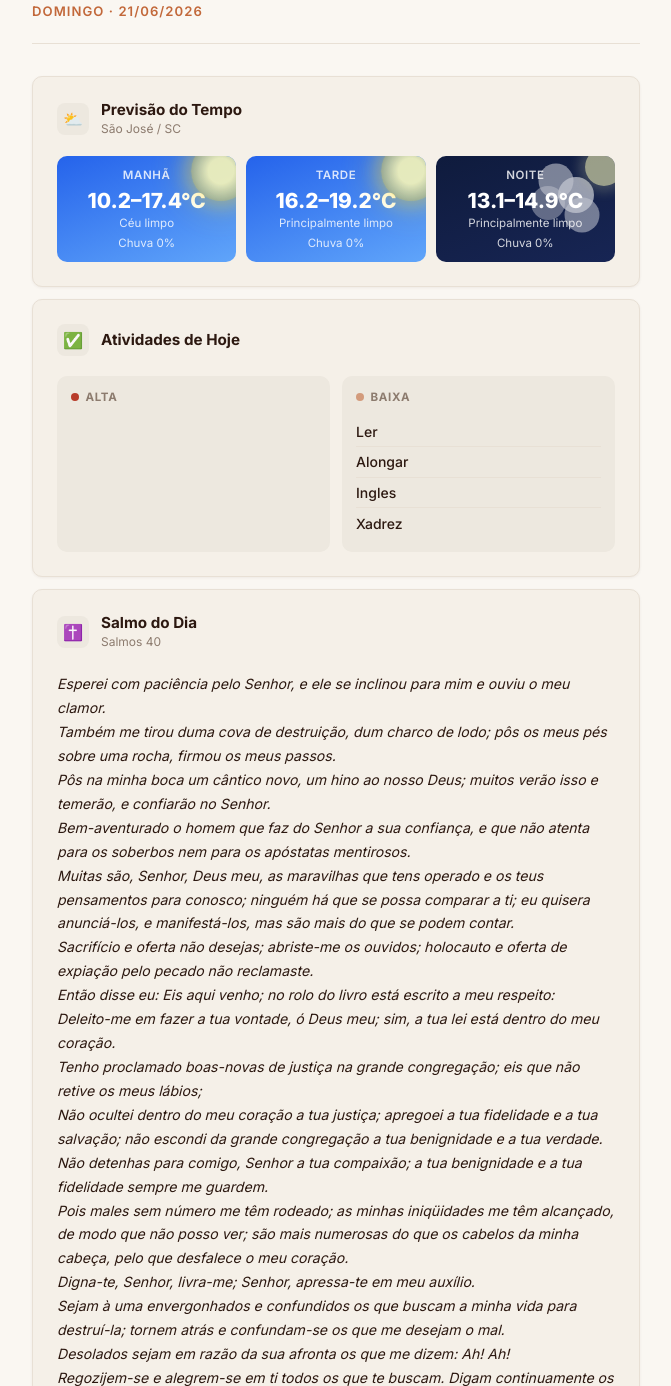
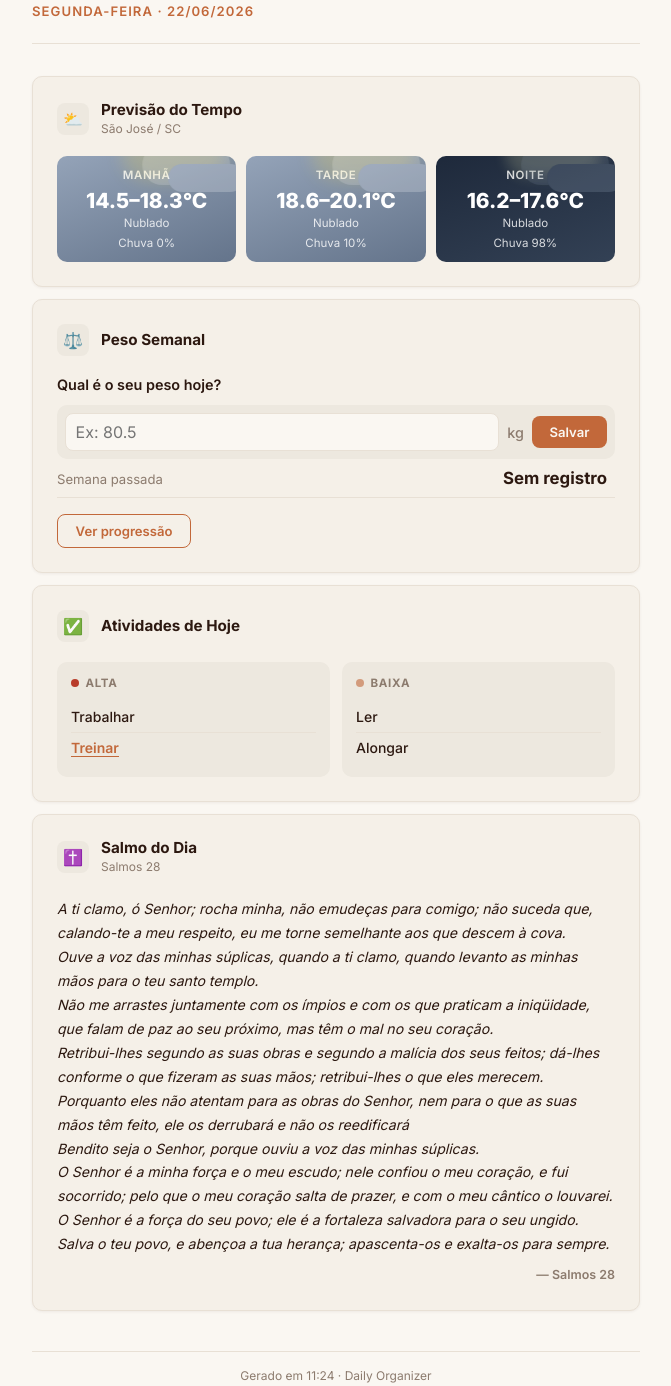
Before and after one commit to Flavio-Nieland/Daily-Planner, a plain HTML site: page docs/index.html in a window 1280 px wide. Shown: the part 104-1490 px from the top of the page, without its empty margins (304-975 px from the left). Drawn offline with nearby package versions, Linux system fonts and the light colour scheme.

Commit message:
chore: site do dia 2026-06-22

```diff
--- a/docs/index.html
+++ b/docs/index.html
@@ -4,7 +4,7 @@
 <head>
     <meta charset="UTF-8">
     <meta name="viewport" content="width=device-width, initial-scale=1.0">
-    <title>Seu Dia — 21/06/2026</title>
+    <title>Seu Dia — 22/06/2026</title>
     <link rel="preconnect" href="https://fonts.googleapis.com">
     <link rel="preconnect" href="https://fonts.gstatic.com" crossorigin>
     <link href="https://fonts.googleapis.com/css2?family=Inter:wght@400;500;600;700;800&family=Playfair+Display:wght@700&display=swap" rel="stylesheet">
@@ -562,7 +562,7 @@
 
     <div class="hero">
         <h1>Bom dia, Flávio!</h1>
-        <p class="hero-sub">Domingo &middot; 21/06/2026</p>
+        <p class="hero-sub">Segunda-feira &middot; 22/06/2026</p>
     </div>
 
     <!-- Previsão do Tempo -->
@@ -575,27 +575,132 @@
             </div>
         </div>
         <div class="weather-grid">
-            <div class="weather-period wx-sunny">
+            <div class="weather-period wx-cloudy">
                 <div class="period-label">Manhã</div>
-                <div class="temp">10.2–17.4°C</div>
-                <div class="condition">Céu limpo</div>
+                <div class="temp">14.5–18.3°C</div>
+                <div class="condition">Nublado</div>
                 <div class="rain">Chuva 0%</div>
             </div>
-            <div class="weather-period wx-sunny">
+            <div class="weather-period wx-cloudy">
                 <div class="period-label">Tarde</div>
-                <div class="temp">16.2–19.2°C</div>
-                <div class="condition">Principalmente limpo</div>
-                <div class="rain">Chuva 0%</div>
+                <div class="temp">18.6–20.1°C</div>
+                <div class="condition">Nublado</div>
+                <div class="rain">Chuva 10%</div>
             </div>
-            <div class="weather-period wx-clear-night">
+            <div class="weather-period wx-cloudy-night">
                 <div class="period-label">Noite</div>
-                <div class="temp">13.1–14.9°C</div>
-                <div class="condition">Principalmente limpo</div>
-                <div class="rain">Chuva 0%</div>
+                <div class="temp">16.2–17.6°C</div>
+                <div class="condition">Nublado</div>
+                <div class="rain">Chuva 98%</div>
             </div>
         </div>
     </div>
 
+
+    <!-- Peso Semanal (apenas segunda-feira) -->
+    <div class="card" id="weight-card">
+        <div class="sec-head">
+            <span class="sec-icon">⚖️</span>
+            <span class="sec-title">Peso Semanal</span>
+        </div>
+
+        <div id="weight-entry-section">
+            <p class="weight-question">Qual é o seu peso hoje?</p>
+            <div class="weight-input-row">
+                <input type="number" id="weight-input" step="0.1" min="30" max="250" placeholder="Ex: 80.5">
+                <span class="weight-unit">kg</span>
+                <button class="btn-primary" onclick="saveWeight()">Salvar</button>
+            </div>
+        </div>
+
+        <div id="weight-saved-section" style="display:none">
+            <div class="weight-row">
+                <span class="weight-row-label">Hoje</span>
+                <span class="weight-row-value" id="today-weight-display">--</span>
+            </div>
+        </div>
+
+        <div class="weight-row">
+            <span class="weight-row-label">Semana passada</span>
+            <span class="weight-row-value" id="last-week-display">--</span>
+            <span id="weight-diff"></span>
+        </div>
+
+        <button class="btn-chart btn-outline" onclick="toggleChart()">Ver progressão</button>
+        <div id="chart-container" style="display:none">
+            <canvas id="weight-chart"></canvas>
+        </div>
+    </div>
+
+    <script src="https://cdn.jsdelivr.net/npm/chart.js@4/dist/chart.umd.min.js"></script>
+    <script>
+        const WK = 'daily-organizer-weights';
+        function getWeights() { return JSON.parse(localStorage.getItem(WK) || '{}'); }
+        function todayKey() { const d = new Date(); return d.toISOString().split('T')[0]; }
+        function lastMondayKey() { const d = new Date(); d.setDate(d.getDate() - 7); return d.toISOString().split('T')[0]; }
+
+        function saveWeight() {
+            const input = document.getElementById('weight-input');
+            const val = parseFloat(input.value.replace(',', '.'));
+            if (isNaN(val) || val < 30 || val > 250) return;
+            const weights = getWeights();
+            weights[todayKey()] = val;
+            localStorage.setItem(WK, JSON.stringify(weights));
+            showSavedState(val);
+            updateLastWeek(val);
+        }
+
+        function showSavedState(todayVal) {
+            document.getElementById('weight-entry-section').style.display = 'none';
+            const saved = document.getElementById('weight-saved-section');
+            saved.style.display = 'block';
+            document.getElementById('today-weight-display').textContent = todayVal + ' kg';
+        }
+
+        function updateLastWeek(todayVal) {
+            const weights = getWeights();
+            const last = weights[lastMondayKey()];
+            const el = document.getElementById('last-week-display');
+            const diffEl = document.getElementById('weight-diff');
+            if (last !== undefined) {
+                el.textContent = last + ' kg';
+                if (todayVal !== null && todayVal !== undefined) {
+                    const diff = (todayVal - last).toFixed(1);
+                    if (diff > 0)      diffEl.innerHTML = '<span class="weight-diff-pos">+' + diff + ' kg</span>';
+                    else if (diff < 0) diffEl.innerHTML = '<span class="weight-diff-neg">' + diff + ' kg</span>';
+                    else               diffEl.textContent = '= igual';
+                }
+            } else { el.textContent = 'Sem registro'; }
+        }
+
+        function toggleChart() {
+            const container = document.getElementById('chart-container');
+            if (container.style.display === 'none') { container.style.display = 'block'; renderChart(); }
+            else { container.style.display = 'none'; }
+        }
+
+        function renderChart() {
+            const weights = getWeights();
+            const entries = Object.entries(weights).sort(([a],[b]) => a.localeCompare(b));
+            if (entries.length === 0) return;
+            const labels = entries.map(([date]) => { const [y,m,d] = date.split('-'); return d+'/'+m; });
+            const data = entries.map(([,v]) => v);
+            const ctx = document.getElementById('weight-chart').getContext('2d');
+            if (window._wChart) window._wChart.destroy();
+            window._wChart = new Chart(ctx, {
+                type: 'line',
+                data: { labels, datasets: [{ label: 'Peso', data, borderColor: '#2563eb', backgroundColor: 'rgba(37,99,235,.08)', tension: .35, pointRadius: 5, pointBackgroundColor: '#2563eb', fill: true }] },
+                options: { responsive: true, plugins: { legend: { display: false } }, scales: { y: { beginAtZero: false, ticks: { callback: v => v + ' kg' } } } }
+            });
+        }
+
+        document.addEventListener('DOMContentLoaded', () => {
+            const weights = getWeights();
+            const today = weights[todayKey()];
+            if (today !== undefined) showSavedState(today);
+            updateLastWeek(today ?? null);
+        });
+    </script>
 
 
     <!-- Atividades do Dia -->
@@ -610,6 +715,18 @@
                     <span class="prio-dot dot-high"></span> Alta
                 </div>
                 <ul class="activity-list">
+
+                    <li class="activity-item">
+
+                            <span class="activity-name">trabalhar</span>
+
+                    </li>
+
+                    <li class="activity-item">
+
+                            <a href="treino.html" class="activity-link">treinar</a>
+
+                    </li>
 
                 </ul>
             </div>
@@ -631,18 +748,6 @@
 
                     </li>
 
-                    <li class="activity-item">
-
-                            <span class="activity-name">ingles</span>
-
-                    </li>
-
-                    <li class="activity-item">
-
-                            <span class="activity-name">xadrez</span>
-
-                    </li>
-
                 </ul>
             </div>
         </div>
@@ -659,34 +764,26 @@
             <span class="sec-icon">✝️</span>
             <div class="sec-texts">
                 <span class="sec-title">Salmo do Dia</span>
-                <span class="sec-sub">Salmos 40</span>
+                <span class="sec-sub">Salmos 28</span>
             </div>
         </div>
         <div class="psalm-body">
-            <p class="psalm-text">Esperei com paciência pelo Senhor, e ele se inclinou para mim e ouviu o meu clamor.
-Também me tirou duma cova de destruição, dum charco de lodo; pôs os meus pés sobre uma rocha, firmou os meus passos.
-Pôs na minha boca um cântico novo, um hino ao nosso Deus; muitos verão isso e temerão, e confiarão no Senhor.
-Bem-aventurado o homem que faz do Senhor a sua confiança, e que não atenta para os soberbos nem para os apóstatas mentirosos.
-Muitas são, Senhor, Deus meu, as maravilhas que tens operado e os teus pensamentos para conosco; ninguém há que se possa comparar a ti; eu quisera anunciá-los, e manifestá-los, mas são mais do que se podem contar.
-Sacrifício e oferta não desejas; abriste-me os ouvidos; holocauto e oferta de expiação pelo pecado não reclamaste.
-Então disse eu: Eis aqui venho; no rolo do livro está escrito a meu respeito:
-Deleito-me em fazer a tua vontade, ó Deus meu; sim, a tua lei está dentro do meu coração.
-Tenho proclamado boas-novas de justiça na grande congregação; eis que não retive os meus lábios;
-Não ocultei dentro do meu coração a tua justiça; apregoei a tua fidelidade e a tua salvação; não escondi da grande congregação a tua benignidade e a tua verdade.
-Não detenhas para comigo, Senhor a tua compaixão; a tua benignidade e a tua fidelidade sempre me guardem.
-Pois males sem número me têm rodeado; as minhas iniqüidades me têm alcançado, de modo que não posso ver; são mais numerosas do que os cabelos da minha cabeça, pelo que desfalece o meu coração.
-Digna-te, Senhor, livra-me; Senhor, apressa-te em meu auxílio.
-Sejam à uma envergonhados e confundidos os que buscam a minha vida para destruí-la; tornem atrás e confundam-se os que me desejam o mal.
-Desolados sejam em razão da sua afronta os que me dizem: Ah! Ah!
-Regozijem-se e alegrem-se em ti todos os que te buscam. Digam continuamente os que amam a tua salvação: Engrandecido seja o Senhor.
-Eu, na verdade, sou pobre e necessitado, mas o Senhor cuida de mim. Tu és o meu auxílio e o meu libertador; não te detenhas, ó Deus meu.</p>
-            <div class="psalm-ref">— Salmos 40</div>
+            <p class="psalm-text">A ti clamo, ó Senhor; rocha minha, não emudeças para comigo; não suceda que, calando-te a meu respeito, eu me torne semelhante aos que descem à cova.
+Ouve a voz das minhas súplicas, quando a ti clamo, quando levanto as minhas mãos para o teu santo templo.
+Não me arrastes juntamente com os ímpios e com os que praticam a iniqüidade, que falam de paz ao seu próximo, mas têm o mal no seu coração.
+Retribui-lhes segundo as suas obras e segundo a malícia dos seus feitos; dá-lhes conforme o que fizeram as suas mãos; retribui-lhes o que eles merecem.
+Porquanto eles não atentam para as obras do Senhor, nem para o que as suas mãos têm feito, ele os derrubará e não os reedificará
+Bendito seja o Senhor, porque ouviu a voz das minhas súplicas.
+O Senhor é a minha força e o meu escudo; nele confiou o meu coração, e fui socorrido; pelo que o meu coração salta de prazer, e com o meu cântico o louvarei.
+O Senhor é a força do seu povo; ele é a fortaleza salvadora para o seu ungido.
+Salva o teu povo, e abençoa a tua herança; apascenta-os e exalta-os para sempre.</p>
+            <div class="psalm-ref">— Salmos 28</div>
         </div>
     </div>
 
 
     <footer>
-        Gerado em 08:38 &middot; Daily Organizer
+        Gerado em 11:24 &middot; Daily Organizer
     </footer>
 
 </body>
```
Also changed, not shown: docs/album-history-2.html (+1 -1 lines), docs/album-history-3.html (+1 -1 lines), docs/album-history-4.html (+1 -1 lines), docs/album-history-5.html (+1 -1 lines), docs/album-history.html (+1 -1 lines), docs/treino.html (+10 -10 lines).
